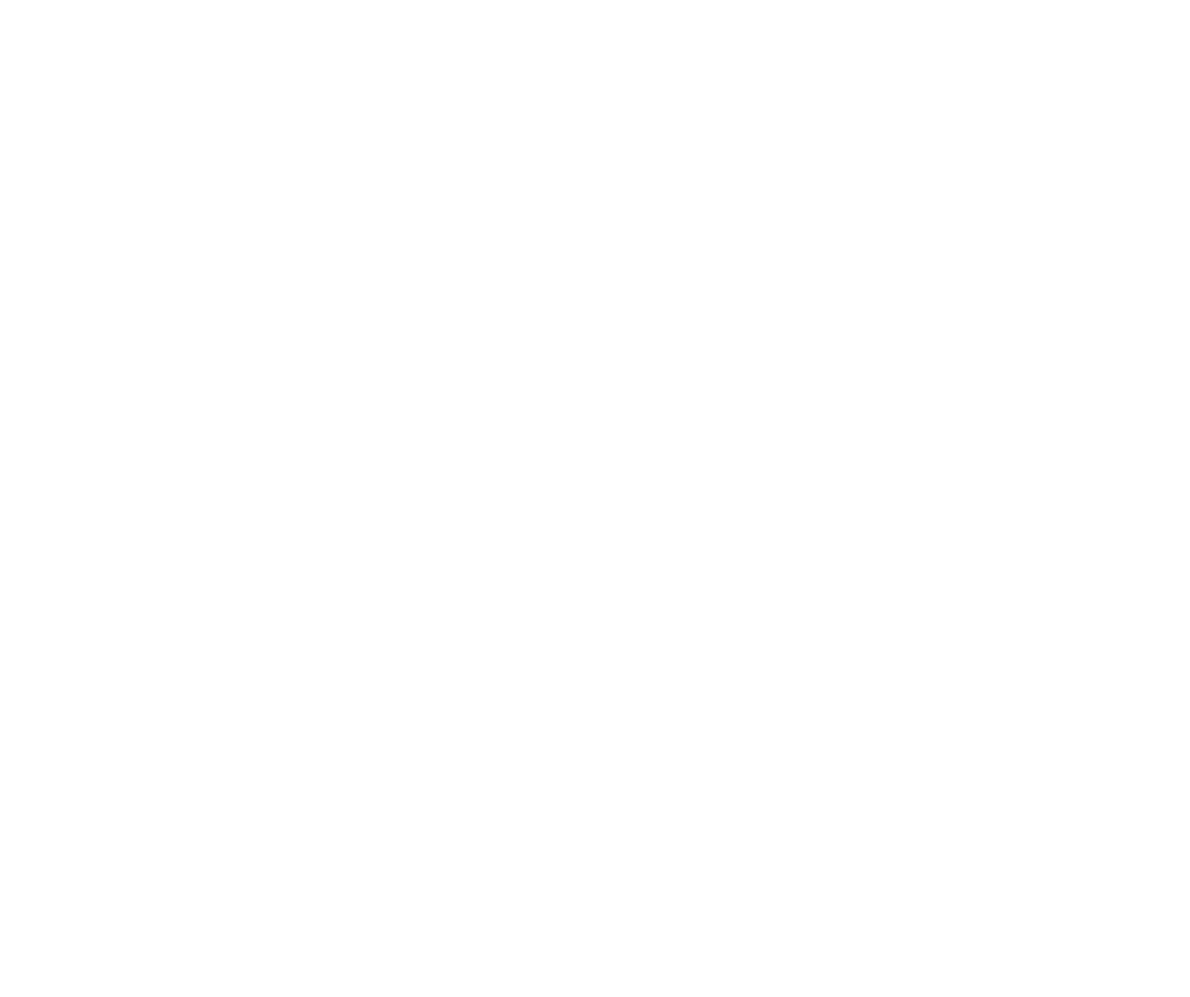
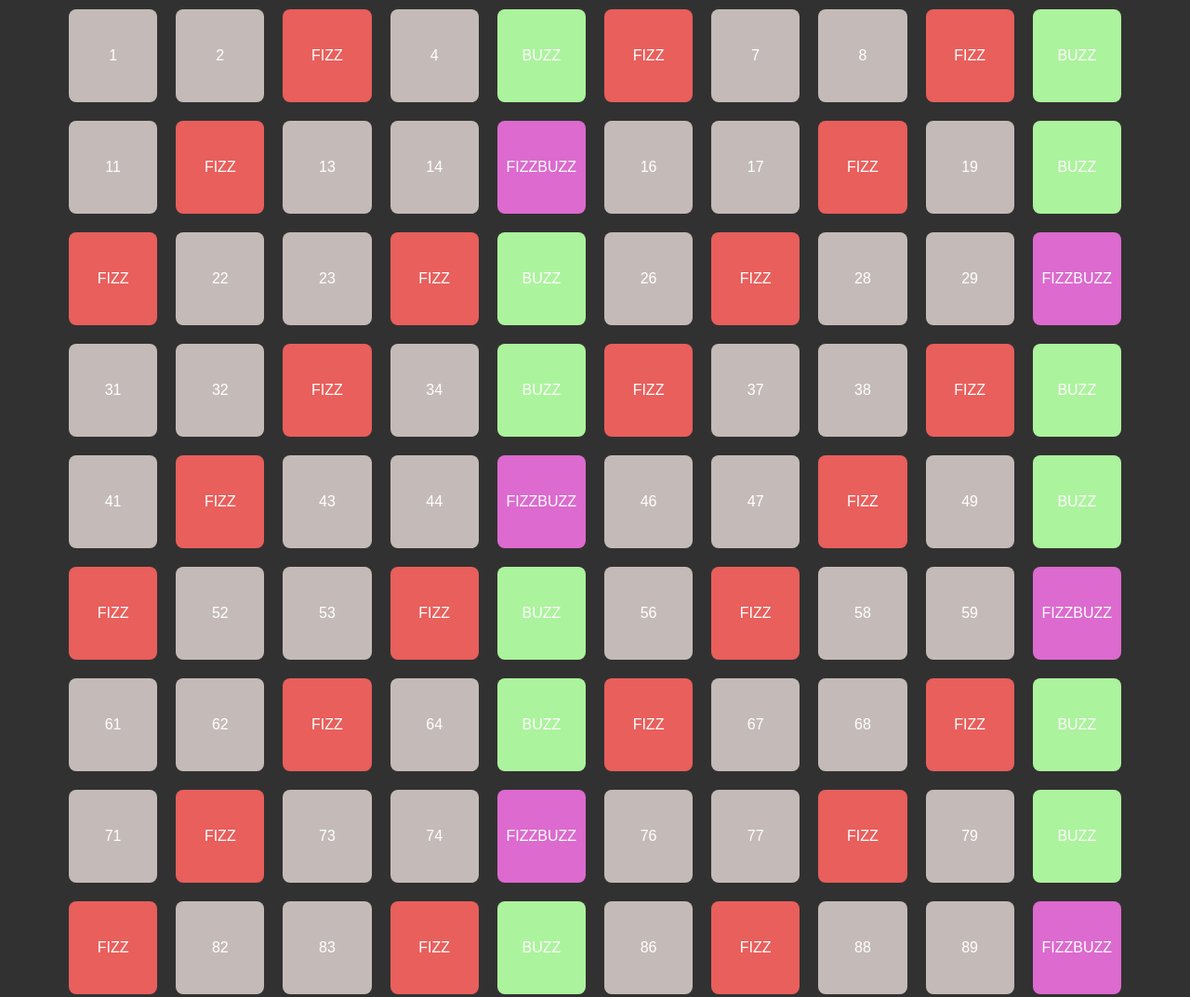
Before and after one commit to Hugocod/js-fizzbuzz, a plain HTML site: page index.html in a window 1280 px wide. Shown: the top 1073 px of the page at 93% size. Before the commit the page ends 800 px from the top, so only its background shows below. Drawn offline with Linux system fonts and the light colour scheme.

Commit message:
added visual implementation

```diff
--- a/app.js
+++ b/app.js
@@ -1,20 +1,37 @@
+/* prendo il container in cui iniettare gli elementi */
+let container = document.getElementById("container");
+
 /* Stampo i numeri da 1 a 100 usando un loop.*/
 
-for (let index = 0; index <= 100; index++) {
-    /*  Per diversificare l'output
-    uso un condizionale qui dentro al loop.
-   */
-
+for (let index = 1; index <= 100; index++) {
+    /*  Per diversificare l'output uso un condizionale qui dentro al loop. */
     if (index % 5 == 0 && index % 3 == 0) {
         /* se è multiplo di TRE E CINQUE */
         console.log("FIZZBUZZ");
+        let div = document.createElement("div");
+        div.style.backgroundColor = "#DC6ACF";
+        div.append("FIZZBUZZ");
+        container.append(div);
     } else if (index % 5 == 0) {
         /*  se è multiplo di CINQUE */
         console.log("BUZZ");
+        let div = document.createElement("div");
+        div.style.backgroundColor = "#ACF39D";
+        div.append("BUZZ");
+        container.append(div);
     } else if (index % 3 == 0) {
         /* se è multiplo di TRE */
         console.log("FIZZ");
+        let div = document.createElement("div");
+        div.style.backgroundColor = "#E85F5C";
+        div.append("FIZZ");
+        container.append(div);
     } else {
+        /* se non è multiplo di TRE o di CINQUE */
         console.log(index);
+        let div = document.createElement("div");
+        div.style.backgroundColor = "#C4BBB8";
+        div.append(index);
+        container.append(div);
     }
 }
--- a/index.html
+++ b/index.html
@@ -5,7 +5,10 @@
         <meta http-equiv="X-UA-Compatible" content="IE=edge" />
         <meta name="viewport" content="width=device-width, initial-scale=1.0" />
         <title>fizzbuzz by Hugo</title>
-        <script src="app.js"></script>
+        <link rel="stylesheet" href="style.css" />
+        <script src="app.js" defer></script>
     </head>
-    <body></body>
+    <body>
+        <div id="container"></div>
+    </body>
 </html>
--- /dev/null
+++ b/style.css
@@ -0,0 +1,36 @@
+body {
+    box-sizing: border-box;
+    padding: 0;
+    margin: 0;
+
+    font-family: Arial, Helvetica, sans-serif;
+
+    background-color: rgb(50, 49, 49);
+    color: white;
+}
+
+#container {
+    display: flex;
+    flex-wrap: wrap;
+
+    width: 90%;
+    margin: auto;
+}
+
+#container > div {
+    height: 100px;
+    width: calc(100% / 10 - 20px);
+    border-radius: 0.5rem;
+
+    display: flex;
+    justify-content: center;
+    align-items: center;
+
+    margin: 10px;
+
+    transition: all ease-in-out 0.2s;
+}
+
+#container > div:hover {
+    transform: scale(1.1);
+}
```
